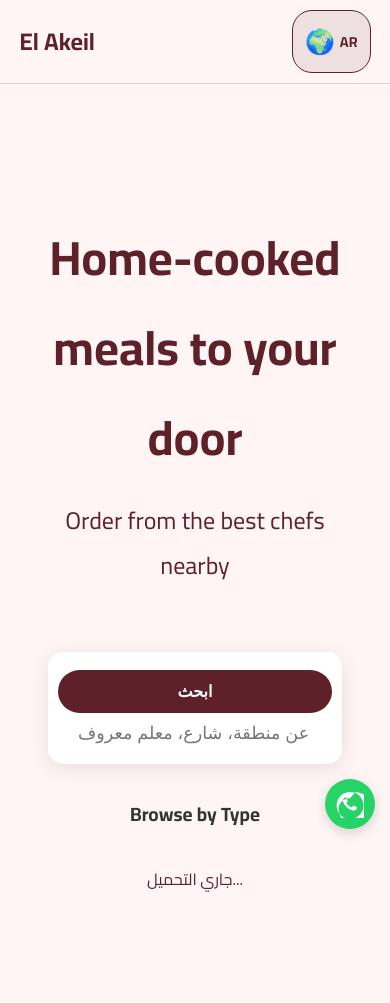
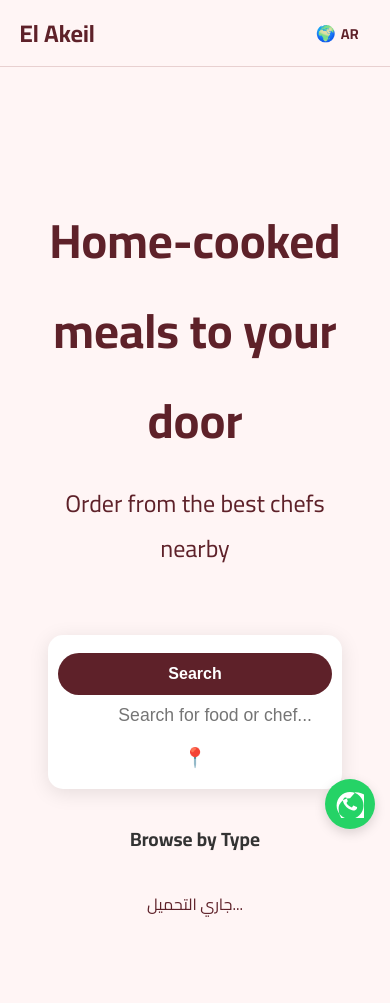
Before and after one commit to abdelrhmanhmdy085-cloud/EL-Akeil, a Flask app: page / in a window 390 px wide. Shown: the top 1003 px of the page. Run offline with Flask 3, Linux system fonts and the light colour scheme; parts of the project's set-up code (start-up, migrations or seed data) failed here and were passed over; some libraries are stand-ins or nearby versions.

Commit message:
🎨 Palette: Improve accessibility and localization of core UI elements
- Convert language toggle and location icon to semantic buttons
- Extend i18n.js to support data-i18n-title and data-i18n-aria-label
- Localize search box button and placeholder
- Enable location button visibility on mobile devices
- Sanitize translation JSON files to fix mojibake and ensure UTF-8 encoding
- Clean up workspace by removing pycache and log files

Co-authored-by: abdelrhmanhmdy085-cloud <228230014+abdelrhmanhmdy085-cloud@users.noreply.github.com>

```diff
--- a/src/Frontend/assets/css/styles.css
+++ b/src/Frontend/assets/css/styles.css
@@ -310,6 +310,40 @@ select.lang-selector {
     padding: 0 15px;
     font-size: 1.2rem;
     color: var(--text-secondary);
+    background: none;
+    border: none;
+    cursor: pointer;
+    display: flex;
+    align-items: center;
+    justify-content: center;
+    transition: transform 0.2s ease;
+}
+
+.location-icon:hover {
+    transform: scale(1.2);
+}
+
+.lang-toggle-btn {
+    background: none;
+    border: none;
+    padding: 8px 12px;
+    cursor: pointer;
+    font-family: inherit;
+    font-size: 1rem;
+    display: flex;
+    align-items: center;
+    gap: 5px;
+    color: var(--text-primary);
+    border-radius: 20px;
+    transition: background 0.2s;
+}
+
+.lang-toggle-btn:hover {
+    background: rgba(0, 0, 0, 0.05);
+}
+
+[dir="rtl"] .lang-toggle-btn {
+    flex-direction: row-reverse;
 }
 
 /* Wave Separator */
@@ -910,7 +944,8 @@ select.lang-selector {
     }
 
     .location-icon {
-        display: none;
+        display: flex;
+        padding: 10px;
     }
 
     .level-card {
--- a/src/Frontend/assets/js/i18n.js
+++ b/src/Frontend/assets/js/i18n.js
@@ -54,6 +54,16 @@ function applyTranslations(lang) {
         const key = el.getAttribute('data-i18n-placeholder');
         if (t[key]) el.placeholder = t[key];
     });
+
+    document.querySelectorAll('[data-i18n-title]').forEach(el => {
+        const key = el.getAttribute('data-i18n-title');
+        if (t[key]) el.title = t[key];
+    });
+
+    document.querySelectorAll('[data-i18n-aria-label]').forEach(el => {
+        const key = el.getAttribute('data-i18n-aria-label');
+        if (t[key]) el.setAttribute('aria-label', t[key]);
+    });
 }
 
 function initLanguage() {
@@ -67,9 +77,9 @@ function initLanguage() {
     const nav = document.getElementById('langControls');
     if (nav) {
         nav.innerHTML = `
-            <div class="lang-toggle-btn" onclick="toggleLanguage()" title="Switch Language">
+            <button class="lang-toggle-btn" onclick="toggleLanguage()" data-i18n-title="lang_toggle_title" data-i18n-aria-label="aria_label_lang_toggle">
                 🌍 <span id="lang-label">${saved === 'ar' ? 'EN' : 'AR'}</span>
-            </div>
+            </button>
         `;
     }
 
--- a/src/Frontend/assets/lang/ar.json
+++ b/src/Frontend/assets/lang/ar.json
@@ -175,5 +175,8 @@
     "processing": "جاري معالجة طلبك...",
     "success_message": "✅ تم تفعيل اشتراكك بنجاح! سيتم إعادة توجيهك قريبا...",
     "error_message": "حدث خطأ أثناء معالجة طلبك",
-    "choose_delivery_time": "اختر وقت التوصيل"
+    "choose_delivery_time": "اختر وقت التوصيل",
+    "locate_me": "تحديد موقعي",
+    "lang_toggle_title": "تغيير اللغة",
+    "aria_label_lang_toggle": "تغيير اللغة"
 }
--- a/src/Frontend/index.html
+++ b/src/Frontend/index.html
@@ -225,9 +225,9 @@
         اطلب الآن من أفضل الشيفات في منطقتك</p>
 
       <div class="search-box-container">
-        <button class="search-btn">ابحث</button>
-        <input type="text" class="search-input" placeholder="ابحث عن منطقة، شارع، معلم معروف...">
-        <div class="location-icon">📍</div>
+        <button class="search-btn" data-i18n="search_btn">ابحث</button>
+        <input type="text" class="search-input" data-i18n-placeholder="search_placeholder" placeholder="ابحث عن منطقة، شارع، معلم معروف...">
+        <button id="locateBtn" class="location-icon" data-i18n-title="locate_me" data-i18n-aria-label="locate_me">📍</button>
       </div>
 
       <!-- Category Filter Buttons -->
```
Also changed, not shown: src/Frontend/assets/lang/en.json (+15 -12 lines).
